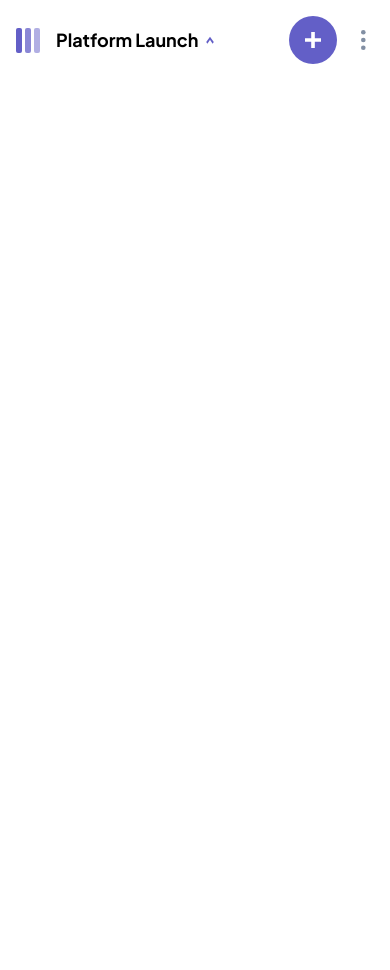
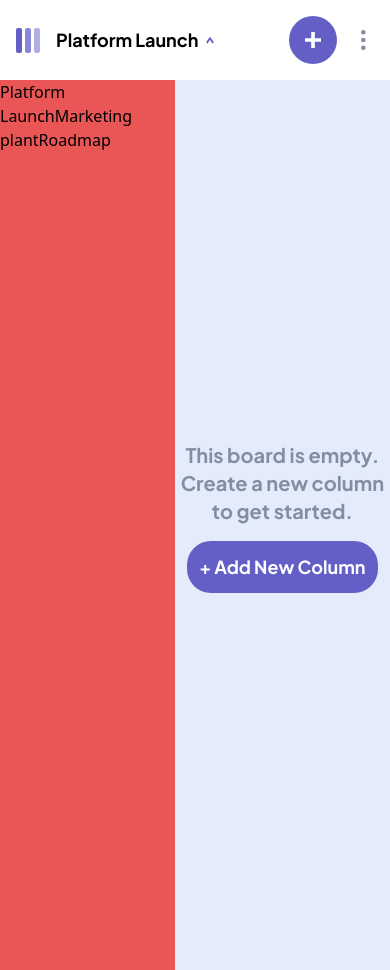
Before and after one commit to Santiagoq3/kanban-task-management, a React (Create React App) app: page /1 in a window 390 px wide. Before the commit this address had no page. Before the commit the page ends 844 px from the top, so only its background shows below. Built offline with nearby package versions, Linux system fonts and the light colour scheme.

Commit message:
implementing mobile design

```diff
--- a/src/App.css
+++ b/src/App.css
@@ -1,38 +1,11 @@
-.App {
-  text-align: center;
+* {
+  box-sizing: border-box;
+  margin: 0;
+  padding: 0;
 }
 
-.App-logo {
-  height: 40vmin;
-  pointer-events: none;
+body,
+html {
+  min-height: 100vh;
+  /* overflow-x: hidden; */
 }
-
-@media (prefers-reduced-motion: no-preference) {
-  .App-logo {
-    animation: App-logo-spin infinite 20s linear;
-  }
-}
-
-.App-header {
-  background-color: #282c34;
-  min-height: 100vh;
-  display: flex;
-  flex-direction: column;
-  align-items: center;
-  justify-content: center;
-  font-size: calc(10px + 2vmin);
-  color: white;
-}
-
-.App-link {
-  color: #61dafb;
-}
-
-@keyframes App-logo-spin {
-  from {
-    transform: rotate(0deg);
-  }
-  to {
-    transform: rotate(360deg);
-  }
-}
--- a/src/App.jsx
+++ b/src/App.jsx
@@ -2,14 +2,19 @@ import './App.css';
 import { BrowserRouter, Routes, Route } from 'react-router-dom';
 import { Home } from './pages/Home';
 import { Navbar } from './components/Navbar';
+import { Board } from './components/Board';
 
 function App() {
   return (
     <BrowserRouter>
-      <Navbar />
-      <Routes>
-        <Route path='/' element={<Home />} />
-      </Routes>
+      <div className='w-full relative'>
+        <Navbar />
+        <Routes>
+          <Route path='/' element={<Home />}>
+            <Route path='/:id' element={<Board />} />
+          </Route>
+        </Routes>
+      </div>
     </BrowserRouter>
   );
 }
--- /dev/null
+++ b/src/components/Board.jsx
@@ -0,0 +1,14 @@
+export const Board = () => {
+  return (
+    <div className='flex items-center justify-center bg-Light w-full m-h-[1000px] font-JakartaSans '>
+      <div className='text-center mb-4'>
+        <p className='text-graySecondary text-xl font-bold'>
+          This board is empty. Create a new column to get started.
+        </p>
+        <button className='flex items-center m-auto bg-mainPurple p-3 mt-4 text-white rounded-3xl text-lg font-bold '>
+          + Add New Column
+        </button>
+      </div>
+    </div>
+  );
+};
--- a/src/components/Navbar.jsx
+++ b/src/components/Navbar.jsx
@@ -16,7 +16,7 @@ export const Navbar = () => {
             />
           </div>
         </div>
-        <div className="flex items-center gap-6 mr-2">
+        <div className='flex items-center gap-6 mr-2'>
           <button className='bg-mainPurple p-4 rounded-3xl w-12'>
             <img className='w-full' src='../assets/icon-add-task-mobile.svg' />
           </button>
@@ -25,13 +25,6 @@ export const Navbar = () => {
           </button>
         </div>
       </div>
-      <nav>
-        <ul>
-          <li>
-            <a href=''></a>
-          </li>
-        </ul>
-      </nav>
     </header>
   );
 };
--- /dev/null
+++ b/src/components/Sidebar.jsx
@@ -0,0 +1,13 @@
+export const Sidebar = () => {
+  return (
+    <nav className=''>
+      <ul>
+        <li>
+          <a href=''>Platform Launch</a>
+          <a href=''>Marketing plant</a>
+          <a href=''>Roadmap</a>
+        </li>
+      </ul>
+    </nav>
+  );
+};
--- /dev/null
+++ b/src/pages/Home.jsx
@@ -0,0 +1,13 @@
+import { Outlet } from 'react-router-dom';
+import { Sidebar } from '../components/Sidebar';
+
+export const Home = () => {
+  return (
+    <>
+      <div className='flex h-[890px] m-h-[1024px] bg-mainRed md:bg-mainPurpleHover sm:bg-mainPurple'>
+        <Sidebar />
+        <Outlet />
+      </div>
+    </>
+  );
+};
```
Also changed, not shown: public/assets/favicon-32x32.png (added).
